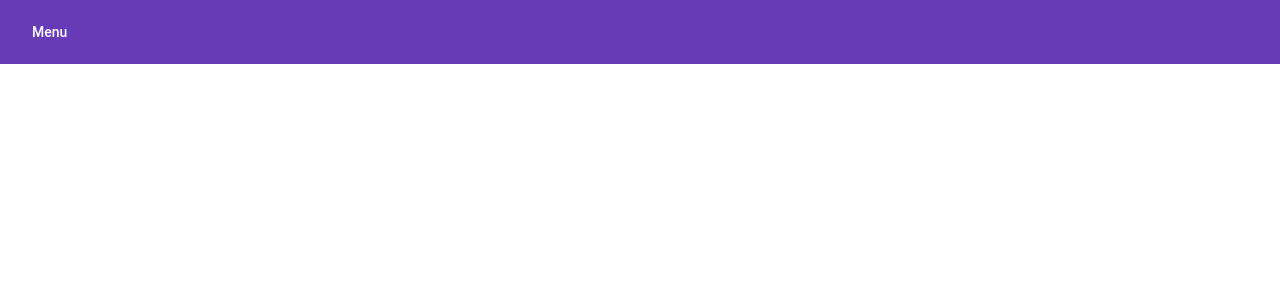
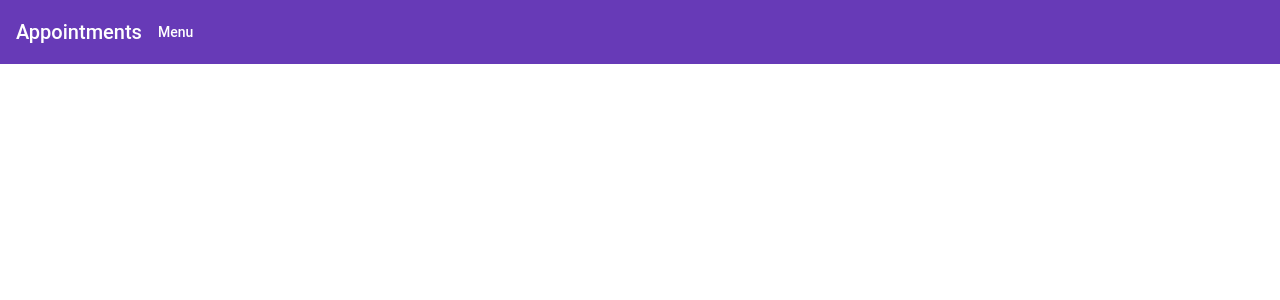
Before and after one commit to ricardoreais/appointments, an Angular app: page / in a window 1280 px wide. Shown: the top 300 px of the page. Built offline with nearby package versions, Linux system fonts and the light colour scheme.

Commit message:
Added app title

```diff
--- a/src/app/app.component.html
+++ b/src/app/app.component.html
@@ -1,6 +1,7 @@
 <!--The content below is only a placeholder and can be replaced.-->
 <div class="mat-app-background" style="text-align:center">
   <mat-toolbar color="primary">
+    Appointments
     <button mat-button [matMenuTriggerFor]="menu">Menu</button>
     <mat-menu #menu="matMenu">
       <button mat-menu-item routerLink="/">Home</button>
```
